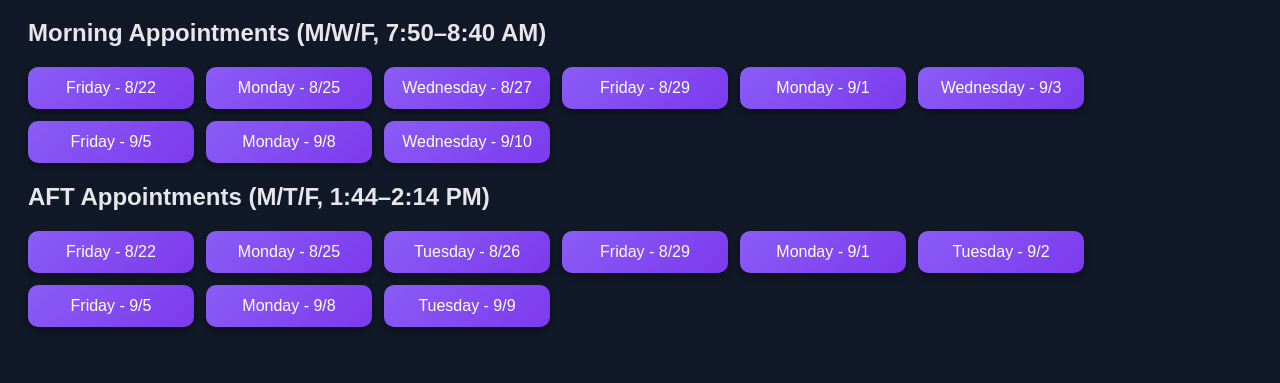
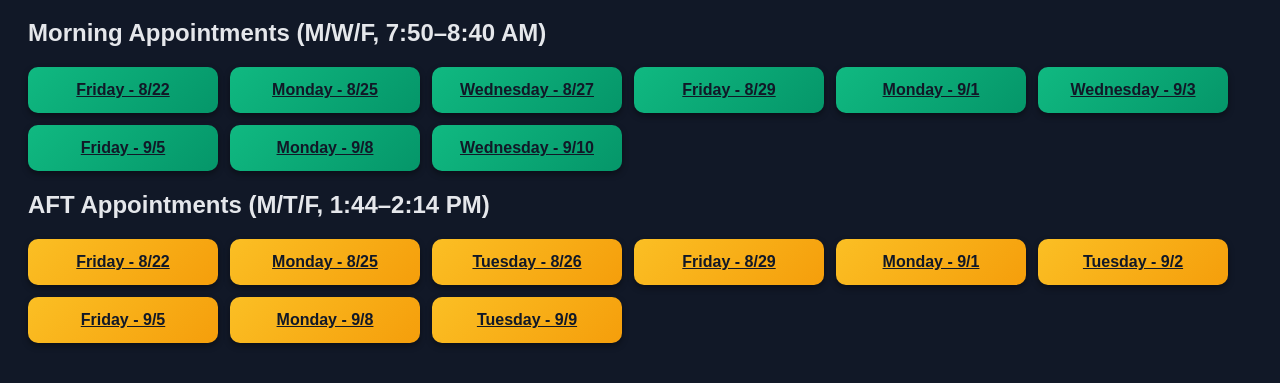
Before and after one commit to ConnerICCSD/Appointment-Scheduler, a plain HTML site: page index.html in a window 1280 px wide. Shown: the part 89-472 px from the top of the page. Drawn offline with Linux system fonts and the light colour scheme.

Commit message:
Update index.html

```diff
--- a/index.html
+++ b/index.html
@@ -2,6 +2,7 @@
 <html lang="en">
 <head>
   <meta charset="UTF-8">
+  <meta name="viewport" content="width=device-width, initial-scale=1.0"> <!-- Mobile scaling -->
   <title>Schedule with Mr. Conner</title>
   <style>
     body {
@@ -21,19 +22,45 @@
     }
     a.button {
       display: inline-block;
-      padding: 12px 18px;
-      background: linear-gradient(135deg, #8b5cf6, #7c3aed);
-      color: white;
-      text-decoration: none;
+      padding: 14px 20px;
+      font-size: 1rem;
       border-radius: 10px;
       text-align: center;
-      min-width: 130px;
+      min-width: 150px;
+      max-width: 150px;  /* prevent oversized buttons */
       box-shadow: 0 3px 6px rgba(0,0,0,0.4);
       transition: background 0.3s ease, transform 0.2s ease;
+      flex: 1 1 auto;
     }
-    a.button:hover {
-      background: linear-gradient(135deg, #7c3aed, #6d28d9);
+    /* Morning buttons: Green */
+    a.morning {
+      background: linear-gradient(135deg, #10b981, #059669);
+      color: #111827; /* dark text for contrast */
+	  font-weight: bold;
+    }
+    a.morning:hover {
+      background: linear-gradient(135deg, #059669, #047857);
       transform: translateY(-2px);
+    }
+    /* AFT buttons: Gold */
+    a.aft {
+      background: linear-gradient(135deg, #fbbf24, #f59e0b);
+      color: #111827; /* dark text for contrast */
+      font-weight: bold;
+    }
+    a.aft:hover {
+      background: linear-gradient(135deg, #f59e0b, #d97706);
+      transform: translateY(-2px);
+    }
+
+    /* Mobile adjustments */
+    @media (max-width: 600px) {
+      a.button {
+        flex: 1 1 100%;  /* Full width on small screens */
+        font-size: 1.1rem;
+        min-width: unset;
+        max-width: unset;
+      }
     }
   </style>
 </head>
@@ -56,7 +83,7 @@
       return `${base}&text=${encodeURIComponent(title)}&dates=${formatDateTime(start)}/${formatDateTime(end)}&add=conner.jeff@iowacityschools.org`;
     }
 
-    function addButtons(containerId, daysOfWeek, startHour, startMin, durationMins, count=9) {
+    function addButtons(containerId, daysOfWeek, startHour, startMin, durationMins, count=9, cssClass="") {
       const container = document.getElementById(containerId);
       const now = new Date();
       let found = 0, date = new Date(now);
@@ -77,7 +104,7 @@
           const a = document.createElement("a");
           a.href = url;
           a.target = "_blank";
-          a.className = "button";
+          a.className = `button ${cssClass}`;
           a.textContent = label;
 
           container.appendChild(a);
@@ -87,10 +114,10 @@
     }
 
     // Morning: M/W/F (1,3,5), 7:50–8:40
-    addButtons("morning-buttons", [1,3,5], 7, 50, 50, 9);
+    addButtons("morning-buttons", [1,3,5], 7, 50, 50, 9, "morning");
 
     // AFT: M/T/F (1,2,5), 1:44–2:14
-    addButtons("aft-buttons", [1,2,5], 13, 44, 30, 9);
+    addButtons("aft-buttons", [1,2,5], 13, 44, 30, 9, "aft");
   </script>
 </body>
 </html>
```
